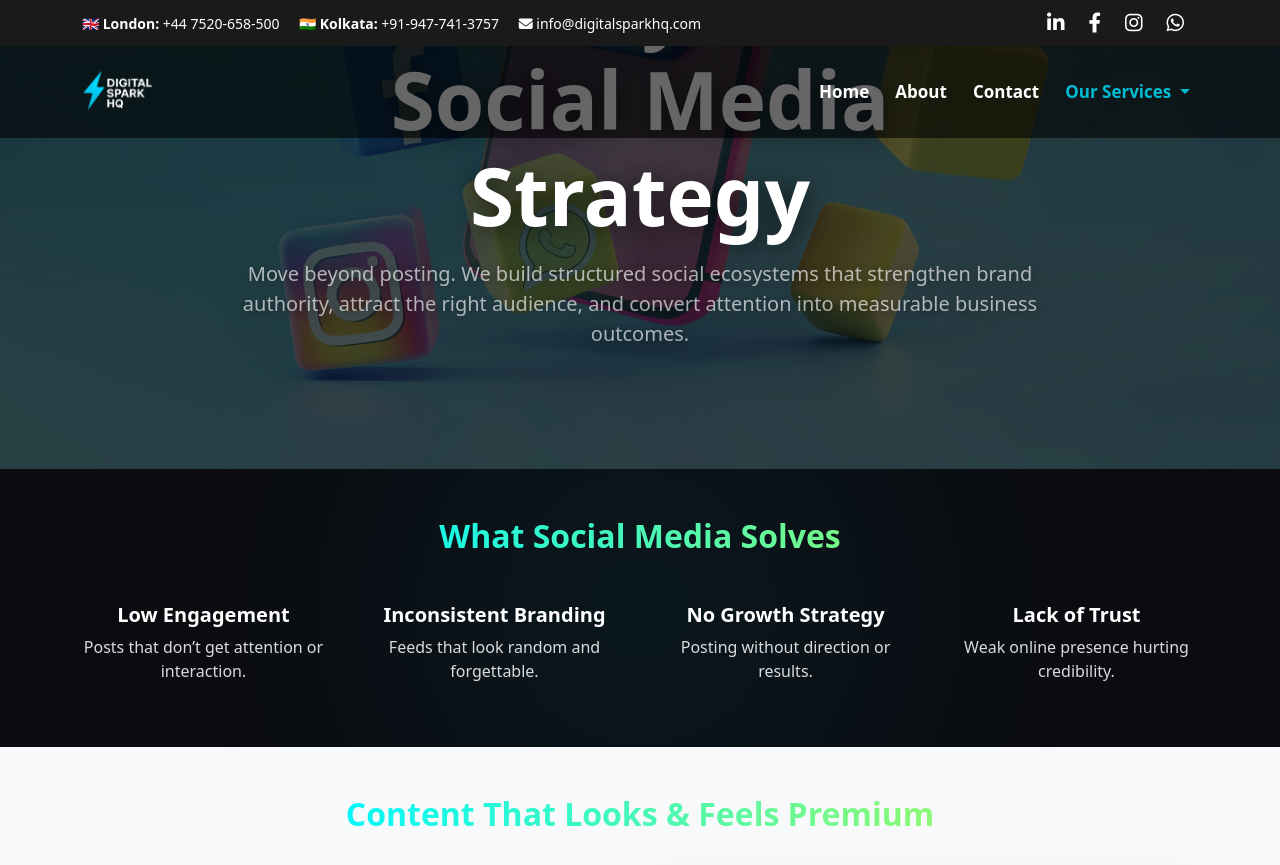
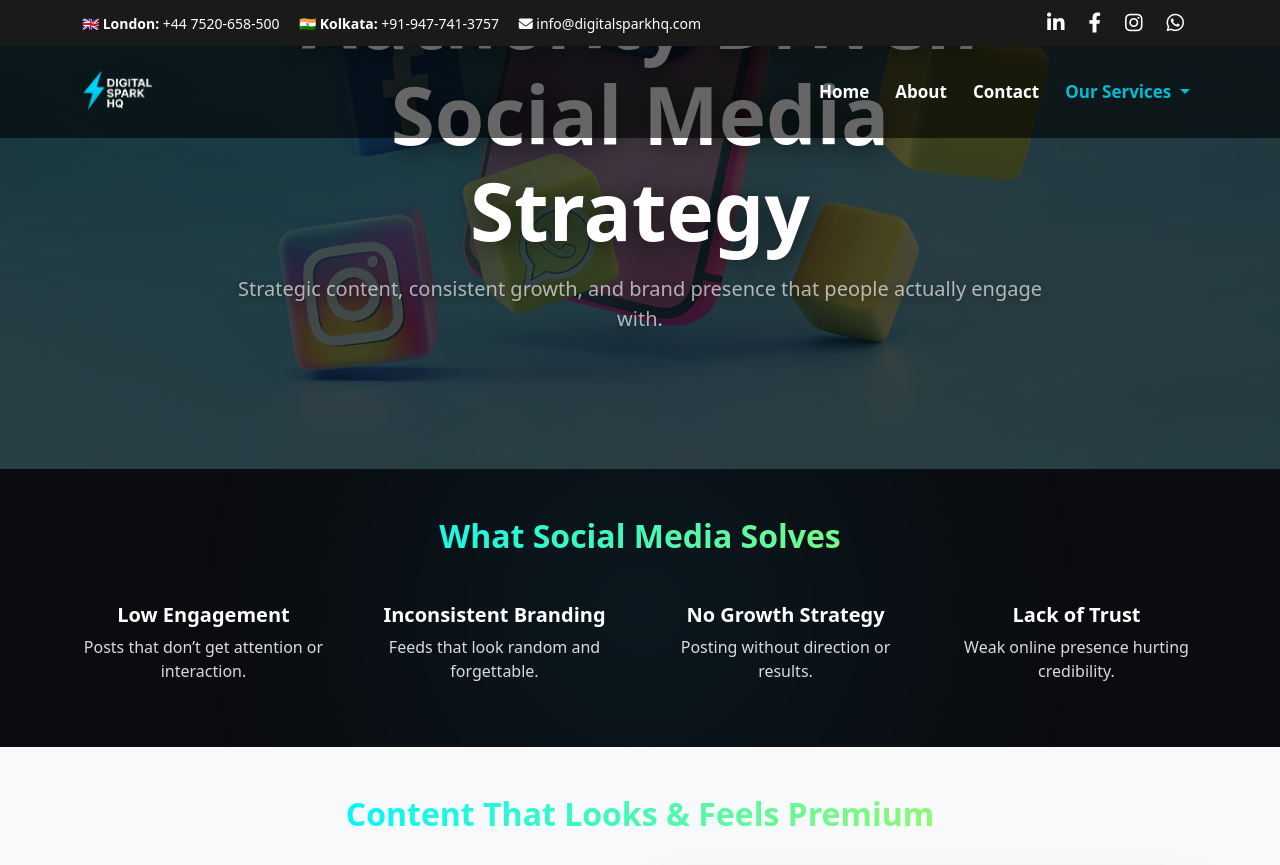
Before and after one commit to Iambiswajit-C/digitalsparkhq, a Jekyll site: the page built from services/social-media/index.md, in a window 1280 px wide and 900 px high, scrolled down 341 px. Shown: the top 865 px of the window. Built offline with Jekyll 4.4.1, drawn with Linux system fonts in a browser that asks for light colours.

Commit message:
Update index.md

```diff
--- a/services/social-media/index.md
+++ b/services/social-media/index.md
@@ -23,7 +23,7 @@ breadcrumb:
     <i class="fas fa-hashtag fa-3x mb-4" style="color: var(--hover-color);"></i>
     <h1 class="display-1 fw-bold">Authority-Driven Social Media Strategy</h1>
     <p class="lead opacity-75 mt-3 mx-auto hero-subtext" style="max-width:820px;">
-      Move beyond posting. We build structured social ecosystems that strengthen brand authority, attract the right audience, and convert attention into measurable business outcomes.
+      Strategic content, consistent growth, and brand presence that people actually engage with.
     </p>
   </div>
 </section>
```
